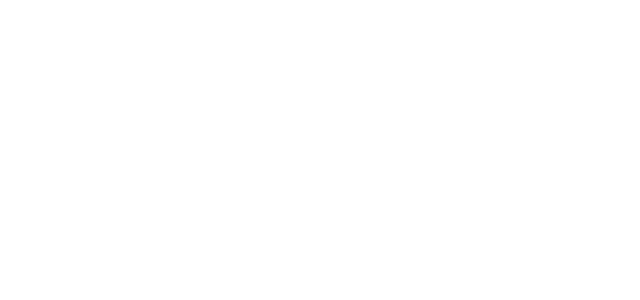
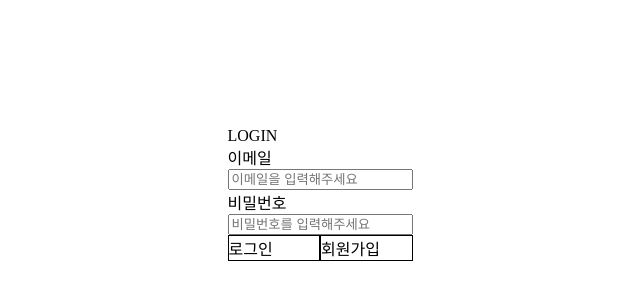
Before and after one commit to wanted-pre-onboarding-team-7/pre-onboarding-8th-1-7, a React (Create React App) app: page / in a window 1280 px wide. Shown: the part 214-514 px from the top of the page, without its empty margins (320-960 px from the left). Built offline with nearby package versions, Linux system fonts and the light colour scheme.

Commit message:
Feat: 로그인 및 회원가입 기능 구현

```diff
--- a/src/api/login.js
+++ b/src/api/login.js
@@ -1,5 +1,5 @@
-import { setting } from "./setting";
+import { setting } from './setting';
 
 export const login = async (email, password) => {
-  return setting.post("/auth/signin", { email, password });
+  return setting.post('/auth/signin', { email, password });
 };
--- a/src/api/signup.js
+++ b/src/api/signup.js
@@ -1,5 +1,5 @@
-import { setting } from "./setting";
+import { setting } from './setting';
 
 export const signup = async (email, password) => {
-  return setting.post("/auth/signup", { email, password });
+  return setting.post('/auth/signup', { email, password });
 };
--- a/src/components/LoginComponent.js
+++ /dev/null
@@ -1,11 +0,0 @@
-import React from 'react';
-
-const LoginComponent = () => {
-    return (
-        <div>
-
-        </div>
-    );
-};
-
-export default LoginComponent;
--- a/src/components/SignUpComponent.js
+++ /dev/null
@@ -1,11 +0,0 @@
-import React from 'react';
-
-const SignUpComponent = () => {
-    return (
-        <div>
-
-        </div>
-    );
-};
-
-export default SignUpComponent;
--- /dev/null
+++ b/src/components/auth/LoginComponent.js
@@ -0,0 +1,92 @@
+import React, { useState,useCallback } from 'react';
+import { useNavigate } from 'react-router-dom'
+import styled from 'styled-components';
+import { login } from '../../api/login';
+
+const LoginComponent = (props) => {
+
+    const navigate = useNavigate();
+    const [email, setEmail] = useState('')
+    const [emailMessage, setEmailMessage] = useState('')
+    const [emailColor,setEmailColor] = useState("")
+    const [isEmail, setIsEmail] = useState(false)
+    const [password, setPassword] = useState('')
+    const [passwordMessage, setPasswordMessage] = useState('')
+    const [isPassword, setIsPassword] = useState(false)
+    const [passwordColor,setPasswordColor] = useState('')
+    const onChangeEmail = useCallback((e) => {
+        const emailRegex =
+          /([\w-.]+)@/
+        const emailCurrent = e.target.value
+        setEmail(emailCurrent)
+        if (!emailRegex.test(emailCurrent)) {
+          setEmailMessage('이메일에는 @가 포함되어야 합니다')
+          setIsEmail(false)
+          setEmailColor("red")
+        } else {
+          setEmailMessage('올바른 이메일 형식입니다')
+          setIsEmail(true)
+          setEmailColor("green")
+        }
+      }, [])
+    const onChangePassword = useCallback((e) => {
+        const passwordRegex = /([\w-.]+).{7,25}$/
+        const passwordCurrent = e.target.value
+        setPassword(passwordCurrent)
+        if (!passwordRegex.test(passwordCurrent)) {
+          setPasswordMessage('비밀번호 8자리 이상 입력해주세요')
+          setIsPassword(false)
+          setPasswordColor("red")
+        } else {
+          setPasswordMessage('안전한 비밀번호입니다')
+          setIsPassword(true)
+          setPasswordColor("green")
+        }
+      }, [])
+
+      const onClickLogin =()=>{
+        login(email,password).then((res)=>{
+           window.alert('로그인 성공')
+           localStorage.setItem("access_token", res.data.access_token);
+           navigate("/todo")
+        })
+        .catch((err) => {
+            window.alert(err.response.data.message)
+        })
+    }
+    return (
+        <div>
+            <div>LOGIN</div>
+            <div>이메일</div>
+            <input onChange={onChangeEmail} placeholder='이메일을 입력해주세요'/>
+            {email.length > 0 &&<span style={{color:`${emailColor}`}}>{emailMessage}</span>}
+            <div>비밀번호</div>
+            <input  type='password' onChange={onChangePassword} placeholder='비밀번호를 입력해주세요'/>
+            {password.length > 0 && (<span style={{color:`${passwordColor}`}}>{passwordMessage}</span>)}
+            <ButtonWrap>
+            {
+                    isEmail&&isPassword? <SuccessButton onClick={onClickLogin}>로그인</SuccessButton>: <FailButton >로그인</FailButton>
+                }
+              <div style={{border:"1px solid", width:"50%",cursor:"pointer"}}onClick={()=>props.setLoginOrSignUp(false)}>회원가입</div>
+            </ButtonWrap>
+
+        </div>
+    );
+};
+
+const ButtonWrap = styled.div`
+display:flex;
+justify-content:space-between;
+`
+const SuccessButton = styled.div`
+width:50%;
+background-color:orange;
+cursor:pointer;
+border:1px solid;
+`
+const FailButton = styled.div`
+width:50%;
+border: 1px solid;
+
+`
+export default LoginComponent;
--- /dev/null
+++ b/src/components/auth/SignUpComponent.js
@@ -0,0 +1,97 @@
+import React, { useState,useCallback } from 'react';
+
+import styled from 'styled-components';
+import { signup } from '../../api/signup';
+const SignUpComponent = (props) => {
+
+
+    const [email, setEmail] = useState('')
+    const [emailMessage, setEmailMessage] = useState('')
+    const [isEmail, setIsEmail] = useState(false)
+    const [emailColor,setEmailColor] = useState()
+    const [password, setPassword] = useState('')
+    const [passwordMessage, setPasswordMessage] = useState('')
+    const [isPassword, setIsPassword] = useState(false)
+    const [passwordColor,setPasswordColor] = useState()
+
+
+    const onChangeEmail = useCallback((e) => {
+        const emailRegex =
+          /([\w-.]+)@/
+        const emailCurrent = e.target.value
+        setEmail(emailCurrent)
+
+        if (!emailRegex.test(emailCurrent)) {
+          setEmailMessage('이메일에는 @가 포함되어야 합니다')
+          setIsEmail(false)
+          setEmailColor("red")
+        } else {
+          setEmailMessage('올바른 이메일 형식입니다')
+          setIsEmail(true)
+          setEmailColor("green")
+        }
+      }, [])
+    const onChangePassword = useCallback((e) => {
+        const passwordRegex = /([\w-.]+).{7,25}$/
+        const passwordCurrent = e.target.value
+        setPassword(passwordCurrent)
+        if (!passwordRegex.test(passwordCurrent)) {
+          setPasswordMessage('비밀번호 8자리 이상 입력해주세요')
+          setIsPassword(false)
+          setPasswordColor("red")
+
+        } else {
+          setPasswordMessage('안전한 비밀번호입니다')
+          setIsPassword(true)
+          setPasswordColor("green")
+        }
+      }, [])
+
+    const onClickSignUp =()=>{
+        signup(email,password).then((res)=>{
+            props.setLoginOrSignUp(true)
+        })
+        .catch((err) => {
+            window.alert("이메일이 중복됩니다")
+        })
+
+    }
+    return (
+        <div>
+            <div>SIGNUP</div>
+            <div>이메일</div>
+            <input onChange={onChangeEmail} placeholder='이메일을 입력해주세요'/>
+            {email.length > 0 &&<span style={{color:`${emailColor}`}} >{emailMessage}</span>}
+            <div>비밀번호</div>
+            <input  type='password' onChange={onChangePassword} placeholder='비밀번호를 입력해주세요'/>
+            {password.length > 0 && (<span style={{color:`${passwordColor}`}}>{passwordMessage}</span>)}
+            <ButtonWrap>
+                {
+                    isEmail&&isPassword? <SuccessButton onClick={onClickSignUp}>회원가입</SuccessButton>: <FailButton >회원가입</FailButton>
+                }
+
+              <div style={{border:"1px solid", width:"50%",cursor:"pointer"}}onClick={()=>props.setLoginOrSignUp(true)}>취소</div>
+            </ButtonWrap>
+
+        </div>
+    );
+};
+
+const ButtonWrap = styled.div`
+display:flex;
+justify-content:space-between;
+`
+const SuccessButton = styled.div`
+width:50%;
+background-color:orange;
+cursor:pointer;
+border:1px solid;
+`
+const FailButton = styled.div`
+width:50%;
+border: 1px solid;
+
+`
+
+
+export default SignUpComponent;
--- a/src/index.js
+++ b/src/index.js
@@ -1,7 +1,7 @@
 import React from 'react';
 import ReactDOM from 'react-dom/client';
 import App from './App';
-import {BrowserRouter} from 'react-router-dom'
+import { BrowserRouter } from 'react-router-dom';
 const root = ReactDOM.createRoot(document.getElementById('root'));
 root.render(
   <BrowserRouter>
--- a/src/pages/LoginPage.js
+++ b/src/pages/LoginPage.js
@@ -1,17 +1,19 @@
 import React from 'react';
 import { useState } from 'react';
-import LoginComponent from '../components/LoginComponent';
-import SignUpComponent from '../components/SignUpComponent';
+import LoginComponent from '../components/auth/LoginComponent';
+import SignUpComponent from '../components/auth/SignUpComponent';
 const LoginPage = () => {
+  const [loginOrSignUp, setLoginOrSignUp] = useState(true);
 
-
-    const [loginOrSignUp,setLoginOrSignUp] = useState(true)
-
-    return (
-        <div>
-            {loginOrSignUp ?   <LoginComponent setLoginOrSignUp={setLoginOrSignUp}/> : <SignUpComponent setLoginOrSignUp={setLoginOrSignUp}/>}
-        </div>
-    );
+  return (
+    <div>
+      {loginOrSignUp ? (
+        <LoginComponent setLoginOrSignUp={setLoginOrSignUp} />
+      ) : (
+        <SignUpComponent setLoginOrSignUp={setLoginOrSignUp} />
+      )}
+    </div>
+  );
 };
 
 export default LoginPage;
--- a/src/pages/TodoListPage.js
+++ b/src/pages/TodoListPage.js
@@ -1,11 +1,7 @@
 import React from 'react';
 
 const TodoListPage = () => {
-    return (
-        <div>
-
-        </div>
-    );
+  return <div></div>;
 };
 
 export default TodoListPage;
```
Also changed, not shown: src/App.js (+14 -18 lines), src/api/setting.js (+5 -5 lines).
